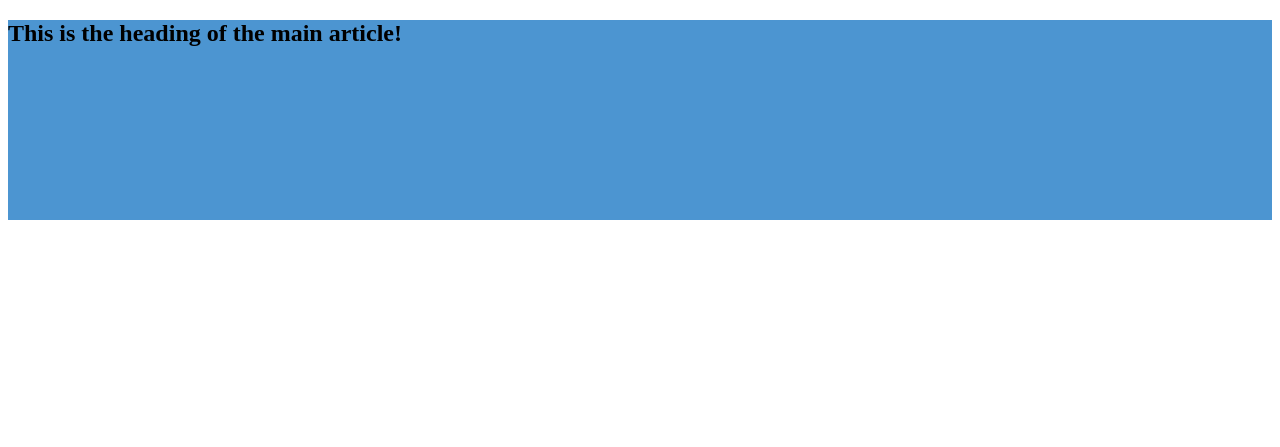
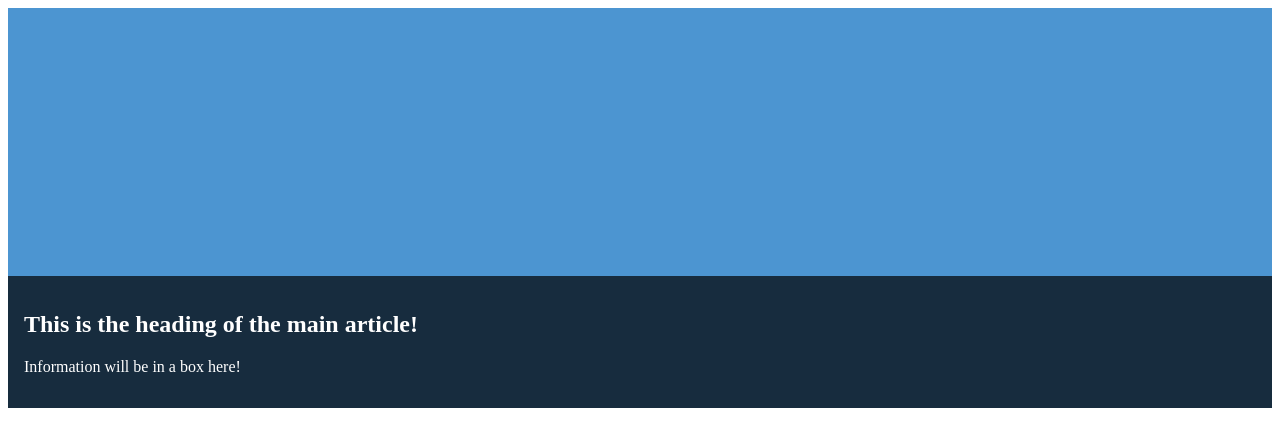
Before and after one commit to OkeyDokeyGnocchi/portfolio_site, a plain HTML site: page index.html in a window 1280 px wide. Shown: the part 123-570 px from the top of the page. Drawn offline with Linux system fonts and the light colour scheme; a web font is replaced by a local one.

Commit message:
Size the main article, add box for image/content.

```diff
--- a/index.html
+++ b/index.html
@@ -21,6 +21,9 @@
       <section class="mainsec">
         <article class="description">
           <h2>This is the heading of the main article!</h2>
+          <p>
+            Information will be in a box here!
+          </p>
         </article>
       </section>
     </main>
--- a/main.css
+++ b/main.css
@@ -44,10 +44,25 @@ hr {
 .mainsec {
   width: 100%;
   position: relative;
-  height: 200px;
+  height: 400px;
   background-color: #4c95d1;
 }
 
 .mainsec article {
   bottom: 0;
+  position: absolute;
+  background-color: rgba(0, 0, 0, 0.7);
+  color: white;
+  width: 100%;
+  box-sizing: border-box;
+  padding: 1em;
 }
+
+.mainsec h2 {
+  display: block;
+
+}
+
+.mainsec p {
+  display: block;
+}
```
